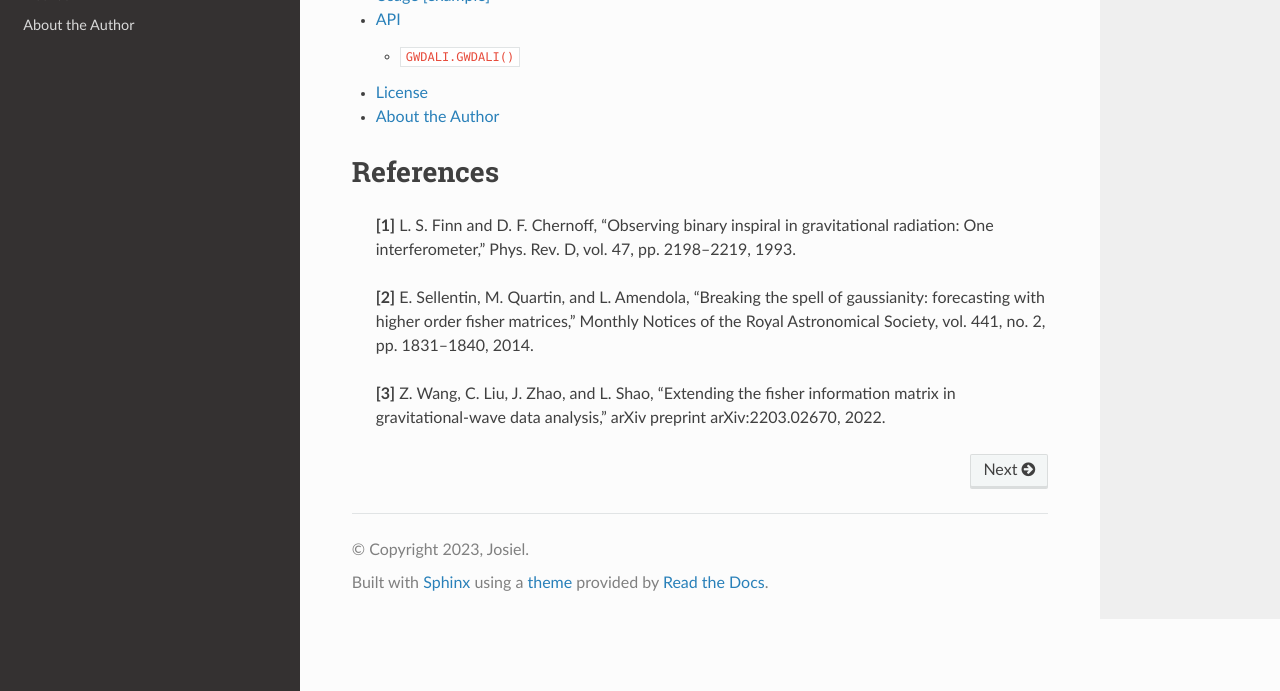
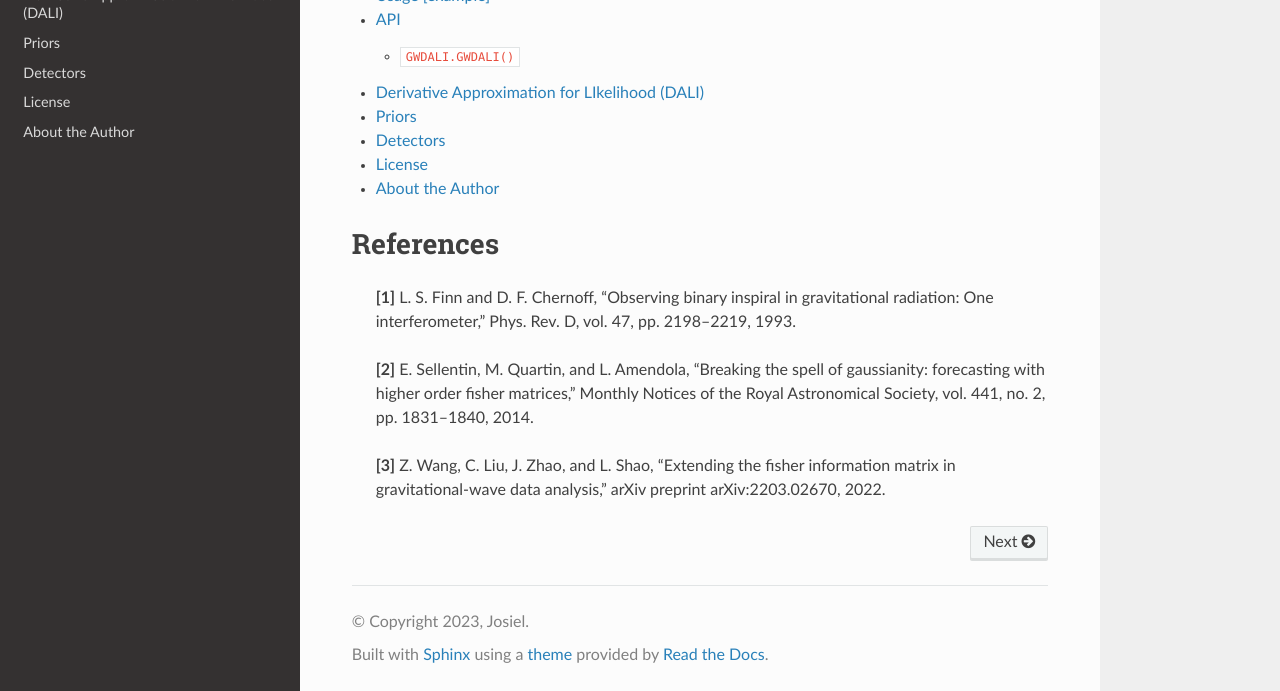
Before and after one commit to jmsdsouzaPhD/GWDALI, a Sphinx documentation site: the page built from docs/source/index.rst, in a window 1280 px wide and 900 px high, scrolled down 715 px, cut to the strip 209-900 px from the top of the window. Built offline with Sphinx 7.4.7 and the Read the Docs theme 2.0.0, drawn with Linux system fonts in a browser that asks for light colours.

Commit message:
updating docs

```diff
--- a/docs/source/index.rst
+++ b/docs/source/index.rst
@@ -25,6 +25,9 @@ Contents
 .. toctree::
     usage
     api
+    dali
+    priors
+    detectors
     license
     author
 
```
